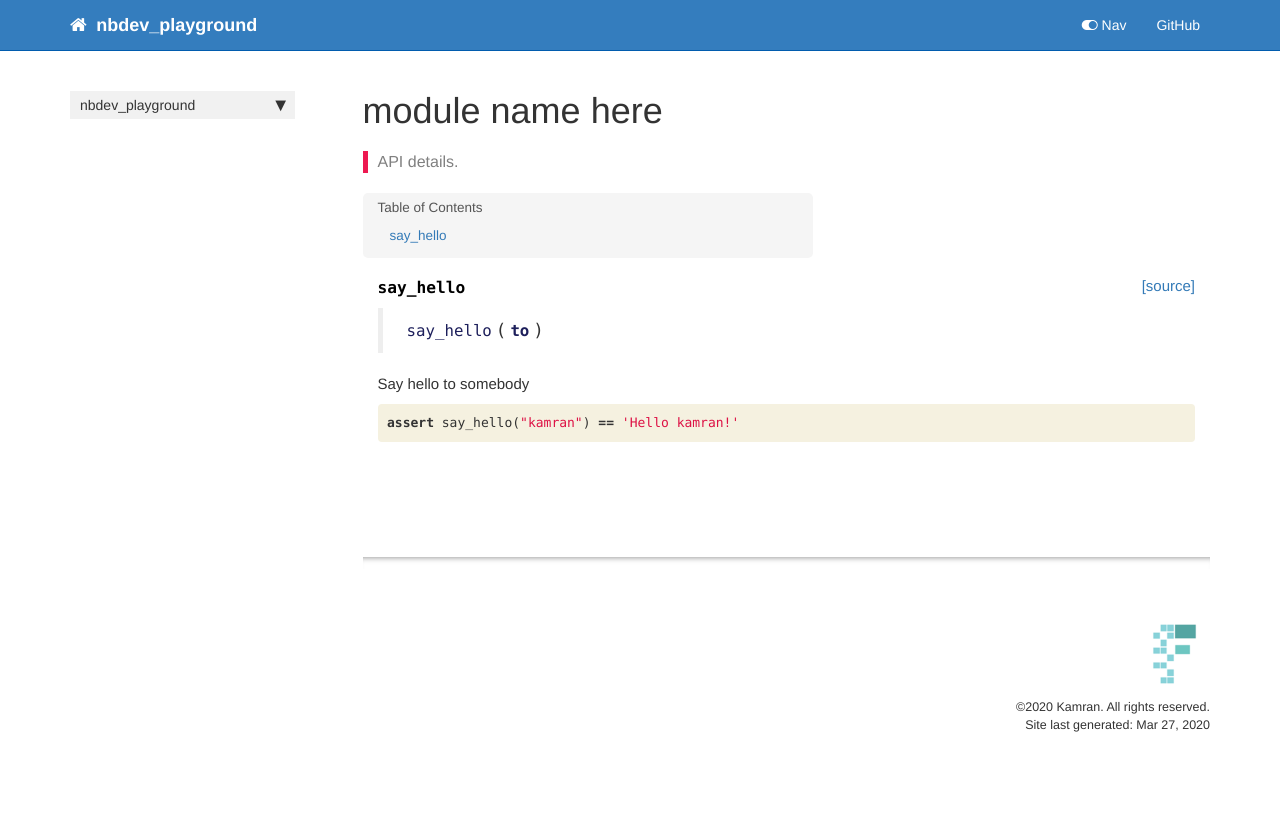
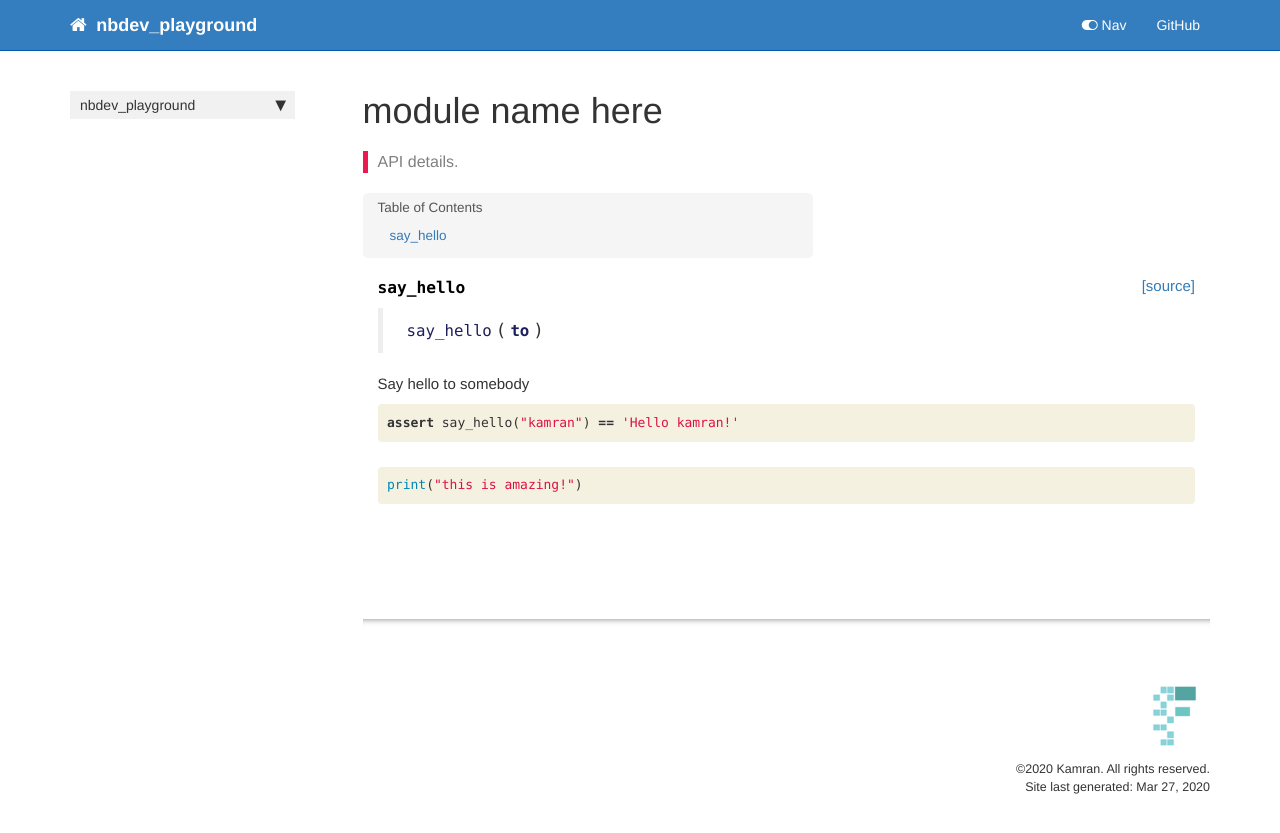
Before and after one commit to kamran-haider/nbdev_playground, a Jekyll site: the page built from docs/core.html, in a window 1280 px wide. Shown: the top 833 px of the page. Built offline with Jekyll 4.4.1, drawn with Linux system fonts in a browser that asks for light colours; nearby versions of some CDN libraries; comment, search, counter and statistics services are not loaded.

Commit message:
testing export of a cell

```diff
--- a/docs/core.html
+++ b/docs/core.html
@@ -76,4 +76,21 @@ description: "API details."
 </div>
     {% endraw %}
 
+    {% raw %}
+
+<div class="cell border-box-sizing code_cell rendered">
+<div class="input">
+
+<div class="inner_cell">
+    <div class="input_area">
+<div class=" highlight hl-ipython3"><pre><span></span><span class="nb">print</span><span class="p">(</span><span class="s2">&quot;this is amazing!&quot;</span><span class="p">)</span>
+</pre></div>
+
+    </div>
 </div>
+</div>
+
+</div>
+    {% endraw %}
+
+</div>
```
Also changed, not shown: 1 other file.
